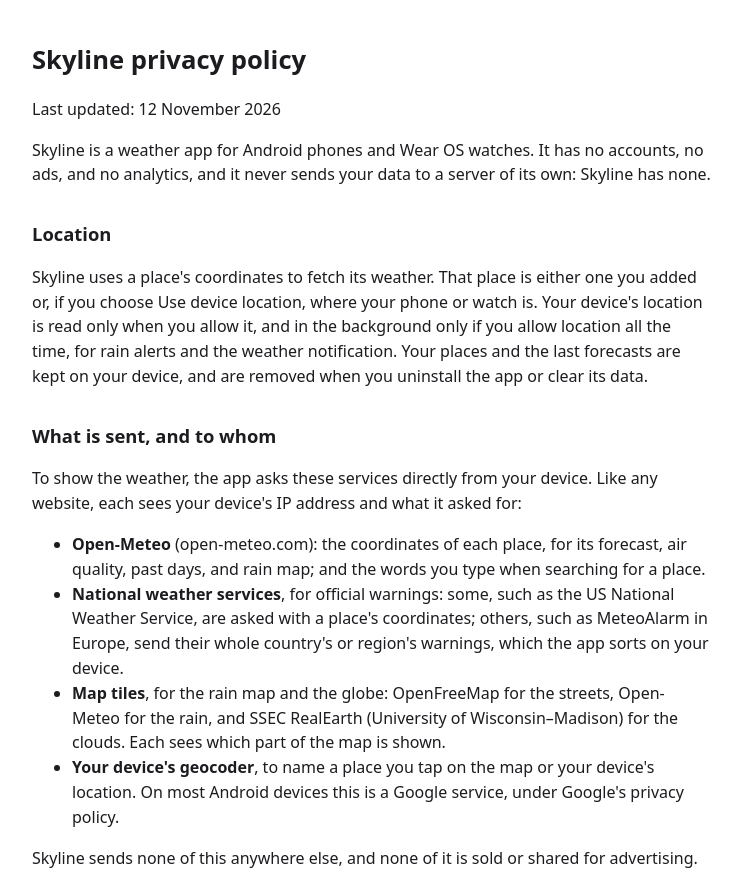
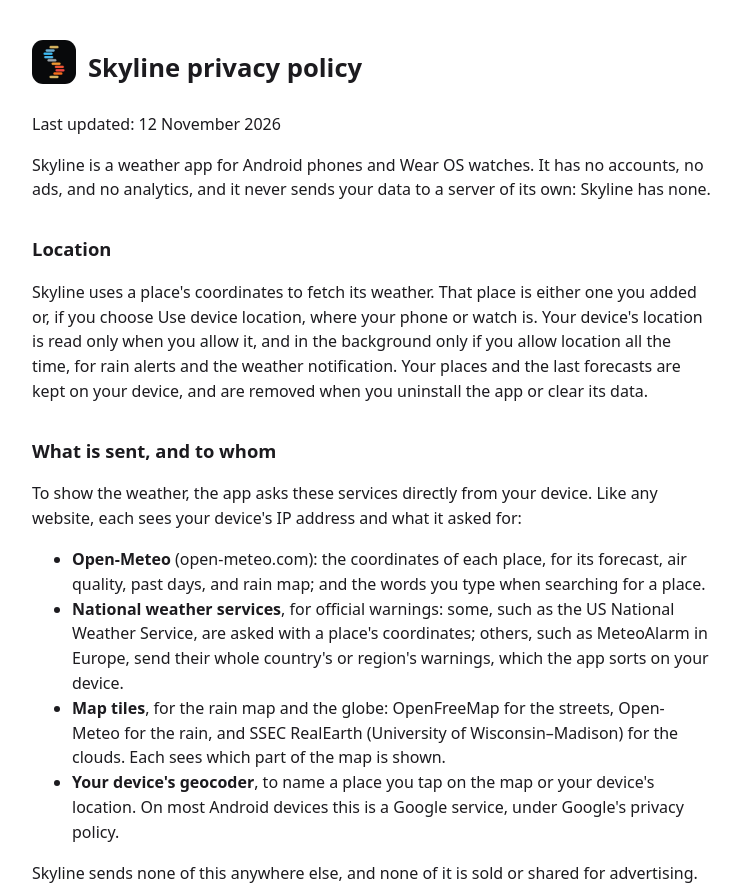
Before and after one commit to arrufat/skyline, a plain HTML site: page privacy.html in a window 1280 px wide. Shown: the top 888 px of the page, without its empty margins (268-1008 px from the left). Drawn offline with Linux system fonts and the light colour scheme.

Commit message:
Show the app icon on the privacy policy, and as its favicon

```diff
--- a/privacy.html
+++ b/privacy.html
@@ -4,14 +4,16 @@
 <meta charset="utf-8">
 <meta name="viewport" content="width=device-width, initial-scale=1">
 <title>Skyline privacy policy</title>
+<link rel="icon" href="icon.png">
+<link rel="apple-touch-icon" href="icon.png">
 <style>
   body { font: 16px/1.55 system-ui, sans-serif; max-width: 680px; margin: 40px auto; padding: 0 16px; color: #1c1b1f; background: #fff; }
-  h1 { font-size: 1.6em; } h2 { font-size: 1.15em; margin-top: 1.8em; }
+  h1 { font-size: 1.6em; display: flex; align-items: center; gap: 12px; } h1 img { width: 44px; height: 44px; border-radius: 11px; } h2 { font-size: 1.15em; margin-top: 1.8em; }
   @media (prefers-color-scheme: dark) { body { color: #e6e1e5; background: #141218; } a { color: #a8c7fa; } }
 </style>
 </head>
 <body>
-<h1>Skyline privacy policy</h1>
+<h1><a href="./"><img src="icon.png" alt="Skyline"></a>Skyline privacy policy</h1>
 <p>Last updated: 12 November 2026</p>
 
 <p>Skyline is a weather app for Android phones and Wear OS watches. It has no accounts, no ads, and no analytics, and it never sends your data to a server of its own: Skyline has none.</p>
```
Also changed, not shown: index.html (+1 -0 lines).
